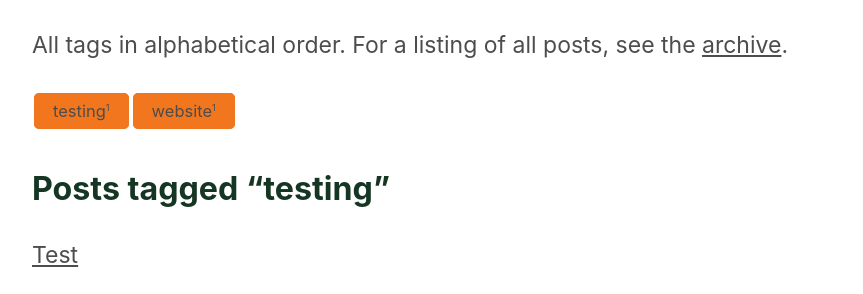
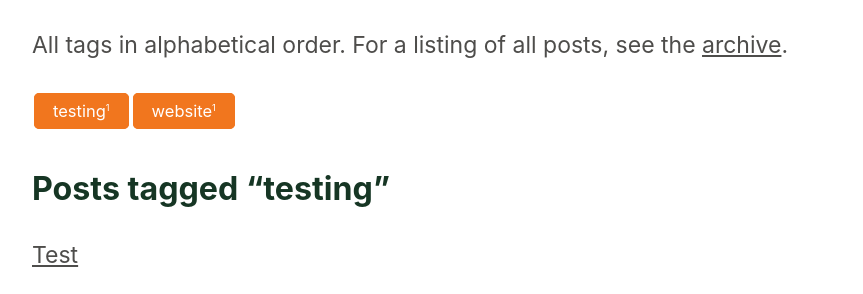
Before and after one commit to ajpwalser/ajpwalser.github.io, a Jekyll site: the page built from tags.html, in a window 1280 px wide. Shown: the part 265-559 px from the top of the page, without its empty margins (208-1071 px from the left). Built offline with Jekyll 4.4.1, drawn with Linux system fonts in a browser that asks for light colours; some web fonts are replaced.

Commit message:
Update style.css

```diff
--- a/css/style.css
+++ b/css/style.css
@@ -313,7 +313,7 @@ span.small {
 	margin: 2px;
 	background-color: rgb(241, 118, 30);
 	border: 1px solid rgb(241, 118, 30);
-	color: rbg(255, 255, 255);
+	color: rgb(255, 255, 255);
 	-webkit-border-radius: 5px;
 	-moz-border-radius: 5px;
 	border-radius: 5px;
```
